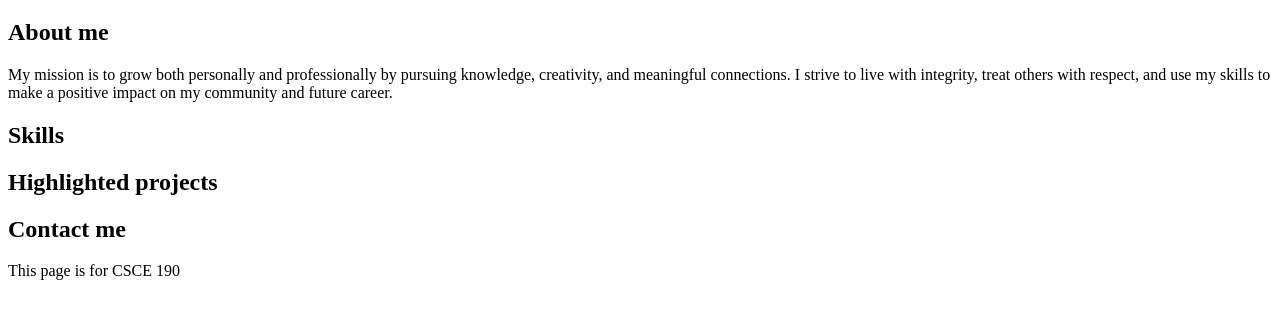
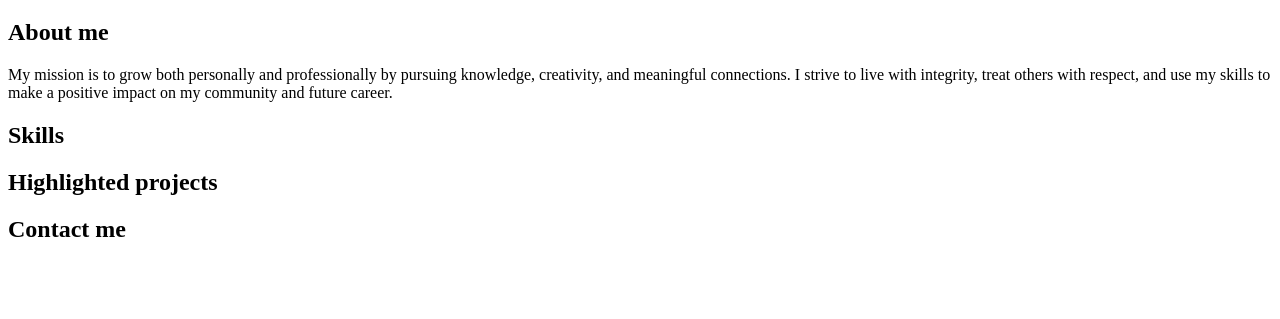
Before and after one commit to traquandahunt/traquandahunt.github.io, a plain HTML site: page index.html in a window 1280 px wide. Shown: the part 61-380 px from the top of the page. Drawn offline with Linux system fonts and the light colour scheme.

```diff
--- a/index.html
+++ b/index.html
@@ -19,6 +19,5 @@
          <div class="contact">
             <h2>Contact me</h2>
         </div>
-        <p>This page is for CSCE 190</p>
     </body>
 </html>
```
